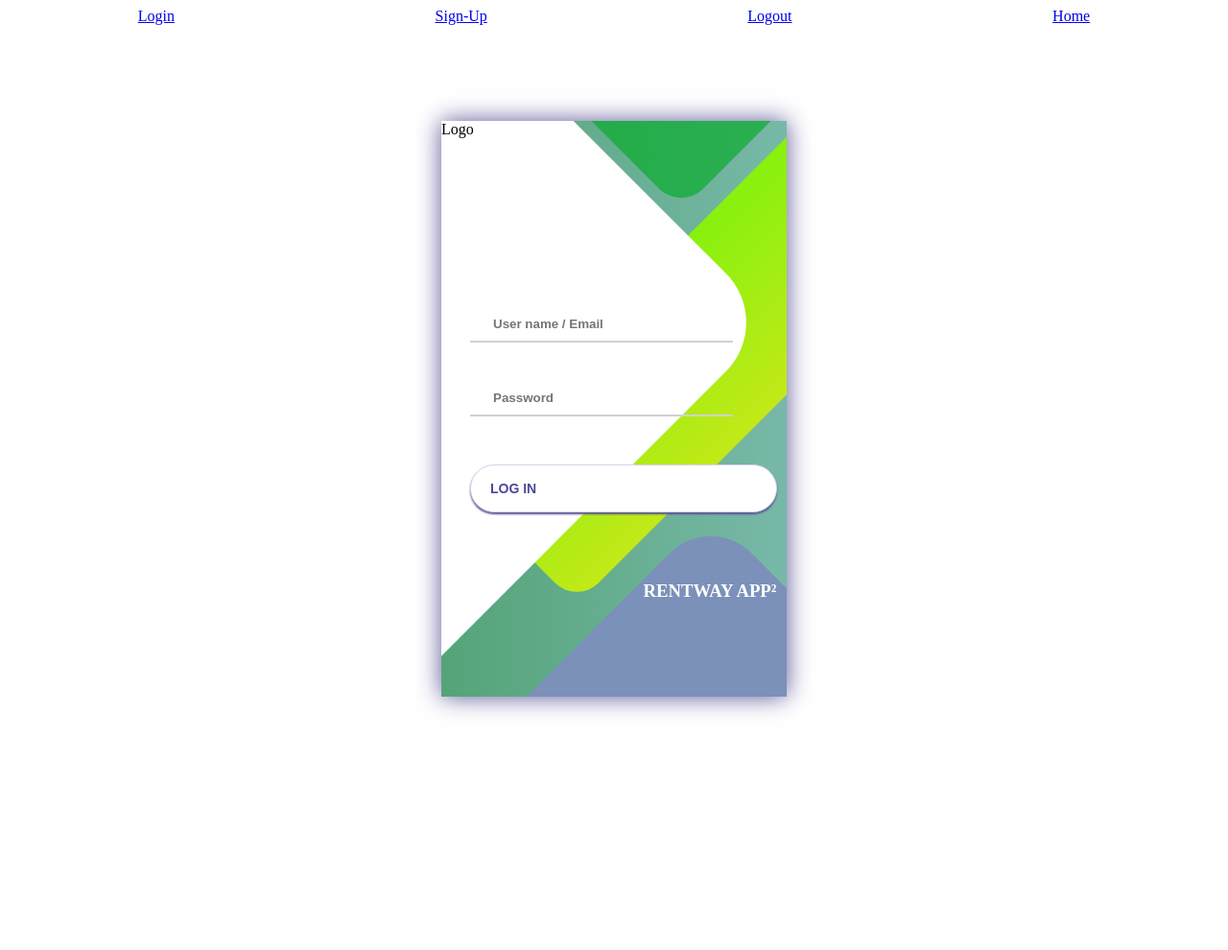
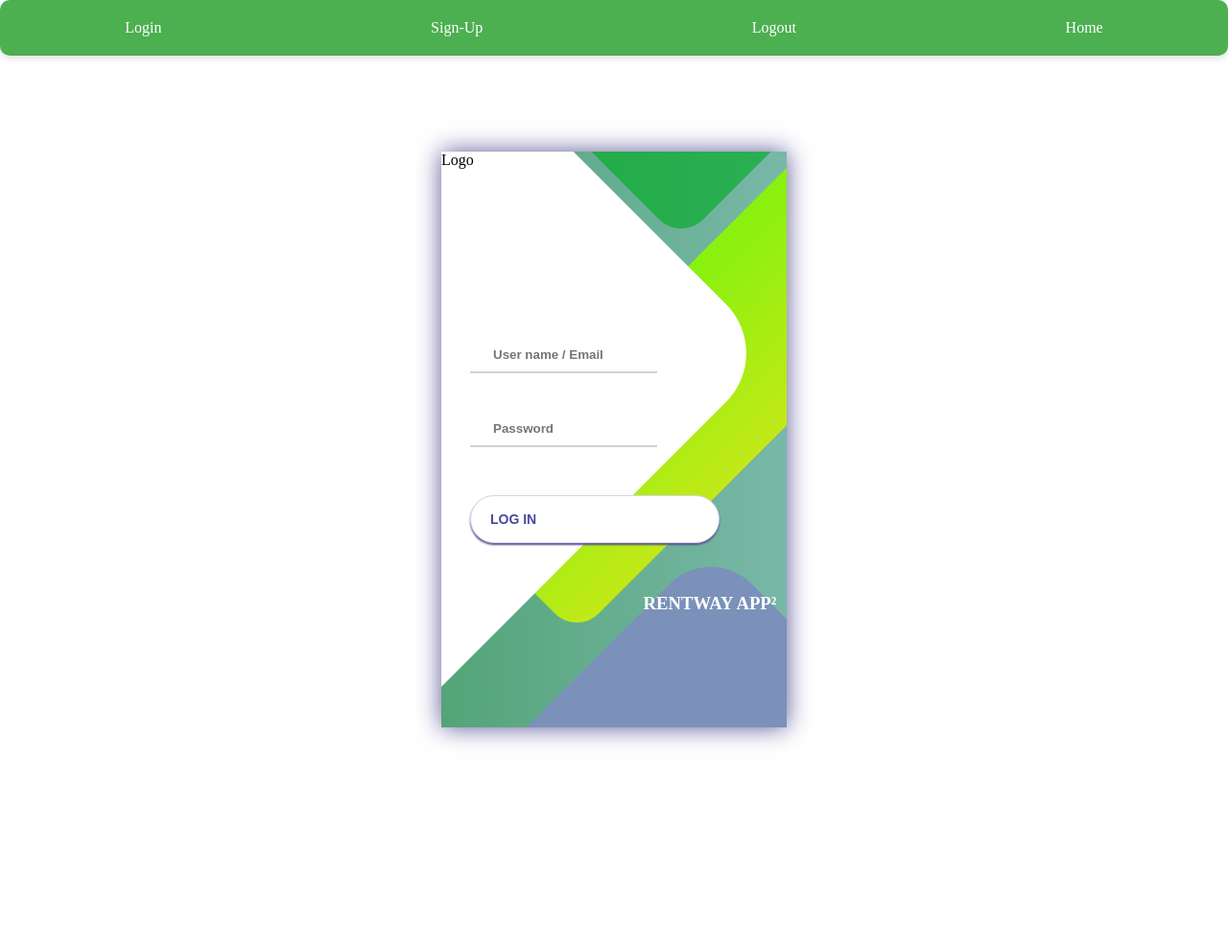
Before and after one commit to Youssefassad0/Note_Flask, a Flask app: page /login in a window 1280 px wide. Shown: the whole page at 96% size. Before the commit the page ends 744 px from the top, so only its background shows below. Run offline with Flask 3, Linux system fonts and the light colour scheme.

Commit message:
good condition

```diff
--- a/website/auth.py
+++ b/website/auth.py
@@ -1,33 +1,36 @@
-from flask import Blueprint,render_template,request,flash
+from flask import Blueprint, render_template, request, flash
 
-auth = Blueprint('auth',__name__)
+auth = Blueprint("auth", __name__)
 
-@auth.route('/login',methods=['GET','POST'])
+
+@auth.route("/login", methods=["GET", "POST"])
 def login():
-    if request.method == 'POST':
-        email = request.form.get('login')
-        password = request.form.get('password')
+    if request.method == "POST":
+        email = request.form.get("login")
+        password = request.form.get("password")
     return render_template("login.html")
-@auth.route('/signup',methods=['GET','POST'])
+
+
+@auth.route("/signup", methods=["GET", "POST"])
 def signup():
-    if request.method == 'POST':
-        email = request.form.get('login')
-        name = request.form.get('name')
-        role = request.form.get('role')
-        password = request.form.get('password')
-        if len(email) <=4:
-            flash('Login Must be greater than 4 caratcters .',category='error')
-        elif len(name) <=2:
-            pass
-        elif len(password) <=6:
-            pass
-        elif role =="":
-            pass
+    if request.method == "POST":
+        email = request.form.get("login")
+        name = request.form.get("name")
+        role = request.form.get("role")
+        password = request.form.get("password")
+        if len(email) <= 4:
+            flash("Login Must be greater than 4 caratcters .", category="error")
+        elif len(name) <= 2:
+            flash("Name Must be greater than 2 caratcters .", category="error")
+        elif len(password) <= 6:
+            flash("Password Must be greater than 6 caratcters .", category="error")
+        elif role == "":
+            flash("Role Must be Selected .", category="error")
         else:
-            # add user to database
-            pass
+            flash("You created the user correctly !", category="success")
     return render_template("signup.html")
 
-@auth.route('/Logout')
+
+@auth.route("/Logout")
 def logout():
-    return 'logout'
+    return "logout"
--- a/website/static/login.css
+++ b/website/static/login.css
@@ -1,4 +1,54 @@
 
+* {
+	margin: 0;
+	padding: 0;
+	box-sizing: border-box;
+  }
+
+a {
+	text-decoration: none;
+	color: inherit;
+  }
+
+  /* Navigation Bar */
+  nav {
+	display: flex;
+	justify-content: center;
+	gap: 20px;
+	background-color: #4CAF50;
+	padding: 10px 0;
+	border-radius: 10px;
+	box-shadow: 0 4px 6px rgba(0, 0, 0, 0.1);
+  }
+
+  nav a {
+	color: white;
+	font-size: 16px;
+	padding: 10px 20px;
+	border-radius: 5px;
+	text-align: center;
+	transition: background-color 0.3s ease, transform 0.2s ease;
+  }
+
+  nav a:hover {
+	background-color: #45a049;
+	transform: scale(1.05);
+  }
+
+  nav a:active {
+	background-color: #388e3c;
+  }
+
+  /* Alert Styles */
+  .alert {
+	background-color: #f44336;
+	color: white;
+	padding: 10px;
+	margin: 20px 0;
+	border-radius: 5px;
+	font-weight: bold;
+	text-align: center;
+  }
 .container {
 	display: flex;
 	align-items: center;
--- a/website/templates/base.html
+++ b/website/templates/base.html
@@ -3,24 +3,25 @@
   <head>
     <meta charset="UTF-8" />
     <meta name="viewport" content="width=device-width, initial-scale=1.0" />
-    <title>{%block title %} APP {%endblock %}</title>
-    {%block style %}  {%endblock %}
+    <title>{% block title %}App{% endblock %}</title>
+    {% block style %}{% endblock %}
   </head>
   <body>
-    <nav style="display: flex; justify-content: space-around">
-      <a  href="/login" id="login" style="border-radius: 10px; outline: none">
-        Login
-      </a>
-      <a  href="/signup" id="signup" style="border-radius: 10px; outline: none">
-        Sign-Up
-      </a>
-      <a  href="/Logout" id="Logout" style="border-radius: 10px; outline: none">
-        Logout
-      </a>
-      <a  href="/" id="home" style="border-radius: 10px; outline: none">
-        Home
-      </a>
+    <nav style="display: flex; justify-content: space-around" role="navigation">
+      <a href="/login" id="login" style="border-radius: 10px; outline: none">Login</a>
+      <a href="/signup" id="signup" style="border-radius: 10px; outline: none">Sign-Up</a>
+      <a href="/logout" id="logout" style="border-radius: 10px; outline: none">Logout</a>
+      <a href="/" id="home" style="border-radius: 10px; outline: none">Home</a>
     </nav>
-    {% block body %} {% endblock %}
+    {% with messages = get_flashed_messages(with_categories=true) %}
+      {% if messages %}
+        {% for category, message in messages %}
+          {% if category == 'error' %}
+            <div class="alert">{{ message }}</div>
+          {% endif %}
+        {% endfor %}
+      {% endif %}
+    {% endwith %}
+    {% block body %}{% endblock %}
   </body>
 </html>
```
